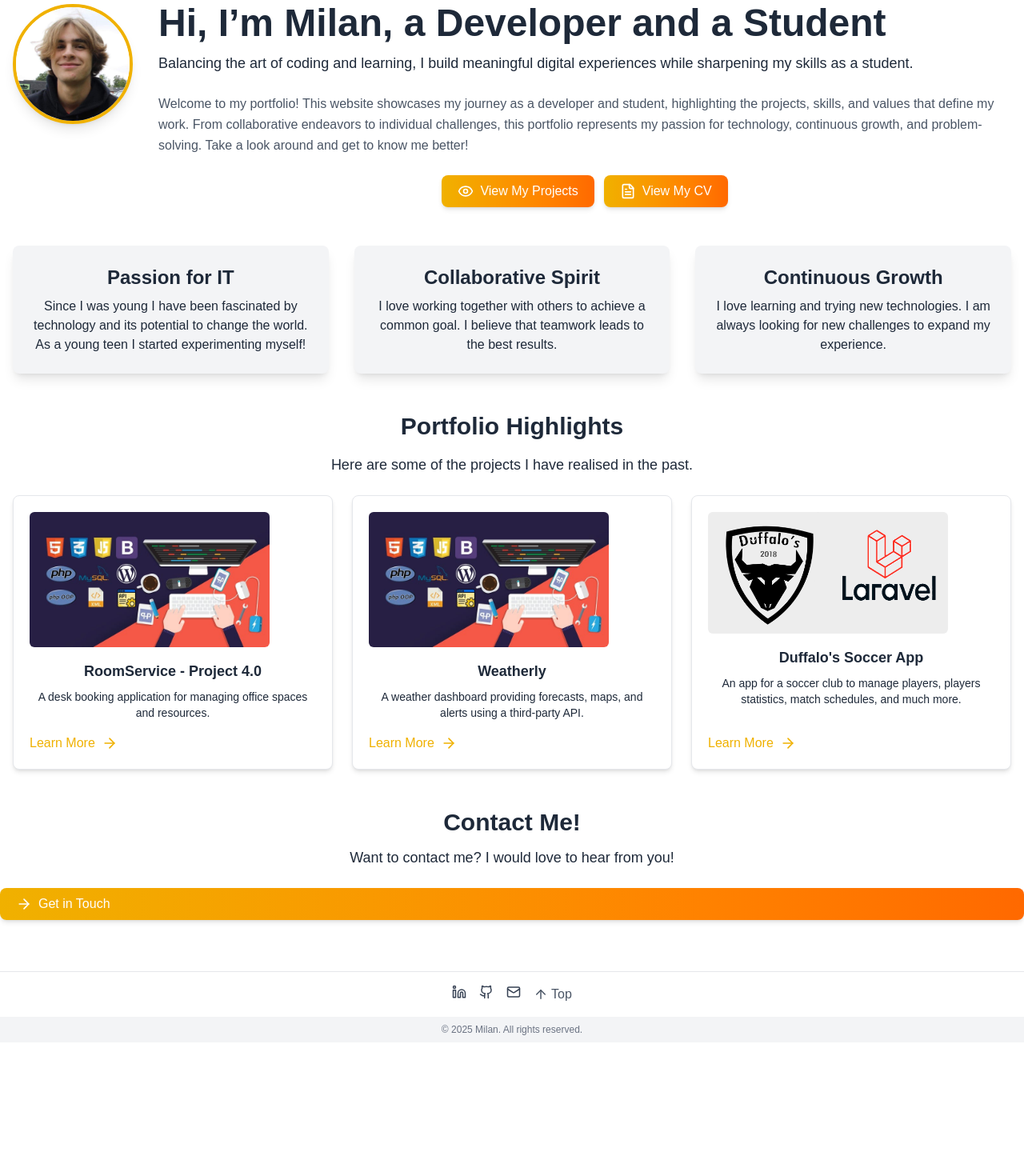
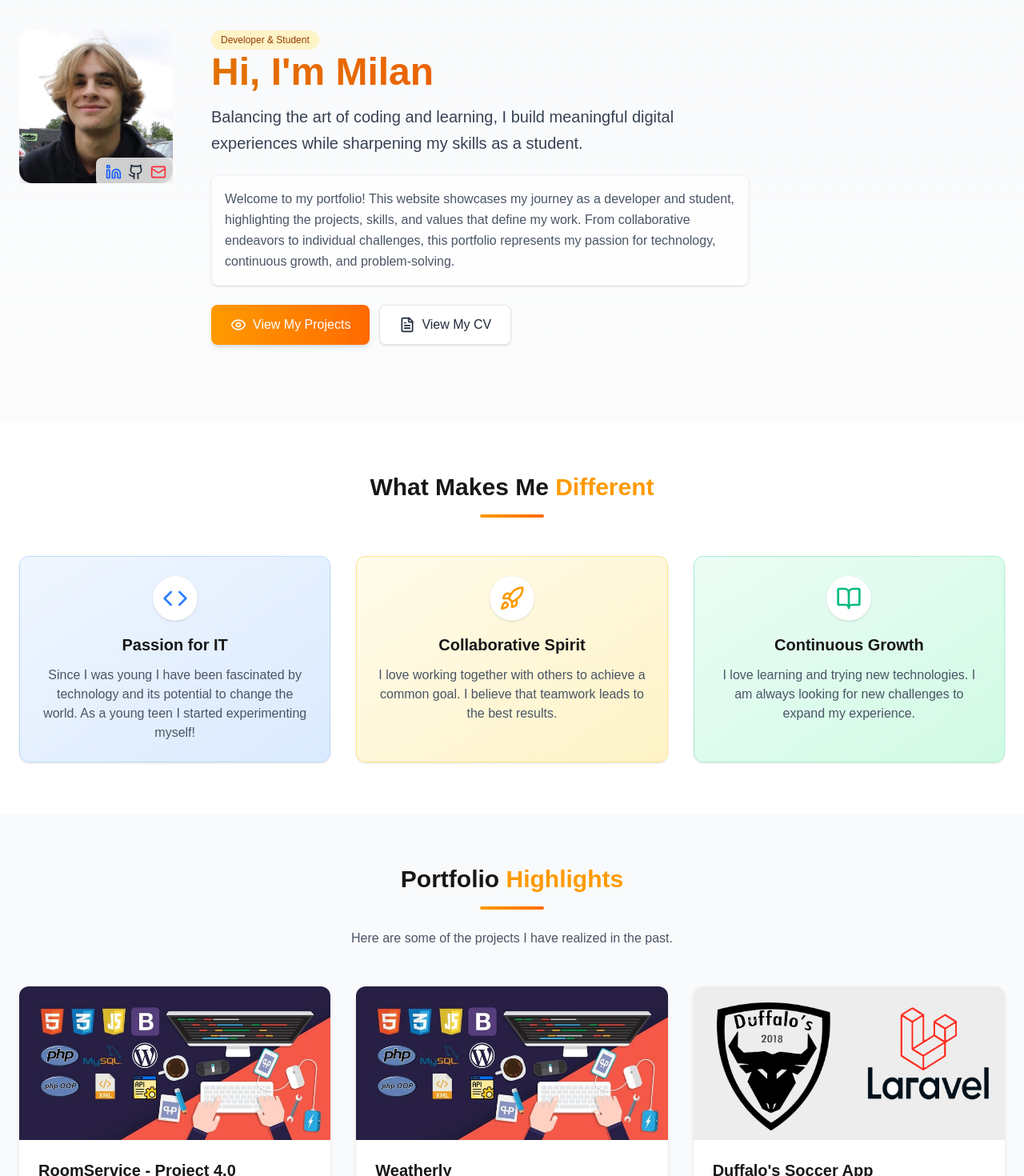
Before and after one commit to MilanReverendo/milan-portfolio, a Next.js app: page / in a window 1280 px wide. Shown: the part 120-1590 px from the top of the page at 80% size. Before the commit the page ends 1423 px from the top, so only its background shows below. Built offline with nearby package versions, Linux system fonts and the light colour scheme.

Commit message:
changes laptop pushen

```diff
--- a/src/app/page.tsx
+++ b/src/app/page.tsx
@@ -1,8 +1,8 @@
 "use client";
-import React, { useState, useEffect } from "react";
+import React, { useState, useEffect, JSX } from "react";
 import { motion } from "framer-motion";
 import Link from "next/link";
-import { ArrowRight, FileText, Eye, Linkedin, Github, Mail } from "lucide-react";
+import { ArrowRight, FileText, Eye, Linkedin, Github, Mail, Code, Rocket, BookOpen } from "lucide-react";
 import Image from "next/image";
 import { dummyProjects } from "./data/projects";
 
@@ -31,10 +31,25 @@ const cardVariants = {
   hover: { scale: 1.03, boxShadow: "0px 5px 15px rgba(0, 0, 0, 0.1)" },
 };
 
+// Gradient background for highlight cards
+const gradients = [
+  "from-blue-50 to-blue-100 border-blue-200",
+  "from-amber-50 to-amber-100 border-amber-200",
+  "from-emerald-50 to-emerald-100 border-emerald-200",
+];
+
+// Icons for highlight cards
+const highlightIcons = [
+  <Code className="w-8 h-8 text-blue-500" key="code" />,
+  <Rocket className="w-8 h-8 text-amber-500" key="rocket" />,
+  <BookOpen className="w-8 h-8 text-emerald-500" key="book" />,
+];
+
 export default function HomePage() {
   type Highlight = {
     title: string;
     description: string;
+    icon?: JSX.Element;
   };
 
   const highlights: Highlight[] = [
@@ -55,6 +70,12 @@ export default function HomePage() {
     },
   ];
 
+  // Assign icons to highlights
+  const highlightsWithIcons = highlights.map((highlight, index) => ({
+    ...highlight,
+    icon: highlightIcons[index],
+  }));
+
   // Select 3 random projects on the client side to avoid hydration mismatch
   const [randomProjects, setRandomProjects] = useState<typeof dummyProjects>([]);
 
@@ -67,85 +88,95 @@ export default function HomePage() {
   }, []);
 
   return (
-    <section className="bg-white text-gray-800 py-16">
+    <div className="min-h-screen bg-gradient-to-b from-gray-50 to-white">
       {/* Hero Section with Profile Picture and Social Icons */}
+      <section className="py-16 md:py-24">
         <motion.div
           initial={{ opacity: 0, y: -20 }}
           animate={{ opacity: 1, y: 0 }}
           transition={{ duration: 1 }}
-        className="container mx-auto mb-12 px-4"
+          className="container mx-auto px-6"
         >
-        <div className="flex flex-col sm:flex-row items-center sm:items-start gap-6 sm:gap-8">
+          <div className="flex flex-col md:flex-row items-center md:items-start gap-8 md:gap-12">
+            <div className="relative">
               <motion.div
                 variants={profileVariants}
                 initial="hidden"
                 animate="visible"
-            className="relative w-[120px] h-[120px] sm:w-[150px] sm:h-[150px] flex-shrink-0"
+                whileHover="hover"
+                className="relative w-40 h-40 md:w-48 md:h-48 overflow-hidden"
               >
                 <Image
                   src="/images/profiel.jpg"
                   alt="Milan's Profile Picture"
-              width={150}
-              height={150}
-              className="rounded-full border-4 border-yellow-500 shadow-lg w-full h-full object-cover"
+                  width={200}
+                  height={200}
+                  className="w-full h-full object-cover rounded-2xl shadow-xl"
                 />
                 <motion.div
-              className="absolute inset-0 rounded-full flex items-center justify-center"
+                  className="absolute -bottom-1 -right-1 flex space-x-2 bg-white/80 backdrop-blur-sm py-2 px-3 rounded-lg shadow-md"
                   variants={iconContainerVariants}
                   initial="hidden"
-              animate="hidden"
-              whileHover="visible"
-              transition={{ duration: 0.2 }}
+                  animate="visible"
                 >
-              <div className="absolute inset-0 bg-black bg-opacity-5 rounded-full" />
-              <div className="relative flex space-x-4">
                   <motion.a
                     href="https://www.linkedin.com/in/milan-reverendo-41ba1829a/"
                     target="_blank"
                     rel="noopener noreferrer"
                     variants={iconVariants}
-                  className="text-white hover:text-yellow-500"
+                    className="text-blue-600 hover:text-blue-800 transition-colors"
+                    aria-label="LinkedIn Profile"
                   >
-                  <Linkedin className="w-6 h-6" />
+                    <Linkedin className="w-5 h-5" />
                   </motion.a>
                   <motion.a
                     href="https://github.com/MilanReverendo"
                     target="_blank"
                     rel="noopener noreferrer"
                     variants={iconVariants}
-                  className="text-white hover:text-yellow-500"
+                    className="text-gray-800 hover:text-black transition-colors"
+                    aria-label="GitHub Profile"
                   >
-                  <Github className="w-6 h-6" />
+                    <Github className="w-5 h-5" />
                   </motion.a>
                   <motion.a
                     href="mailto:milanreverendo@gmail.com"
                     variants={iconVariants}
-                  className="text-white hover:text-yellow-500"
+                    className="text-red-500 hover:text-red-700 transition-colors"
+                    aria-label="Email Me"
                   >
-                  <Mail className="w-6 h-6" />
+                    <Mail className="w-5 h-5" />
                   </motion.a>
-              </div>
                 </motion.div>
               </motion.div>
-          <div className="text-center sm:text-left">
-            <h1 className="text-4xl font-extrabold mb-3 sm:text-5xl">
-              Hi, I’m Milan, a Developer and a Student
+            </div>
+
+            <div className="text-center md:text-left max-w-2xl">
+              <div className="mb-1 inline-block py-1 px-3 rounded-full bg-amber-100 text-amber-800 text-xs font-medium">
+                Developer & Student
+              </div>
+              <h1 className="text-4xl md:text-5xl font-bold mb-4 bg-gradient-to-r from-amber-600 to-orange-600 bg-clip-text text-transparent">
+                Hi, I'm Milan
               </h1>
-            <p className="text-base font-light mb-6 sm:text-lg">
+              <p className="text-lg md:text-xl text-gray-700 mb-6 leading-relaxed">
                 Balancing the art of coding and learning, I build meaningful digital experiences while
                 sharpening my skills as a student.
               </p>
+
               {/* Explanation Section */}
-            <p className="text-sm sm:text-base text-gray-600 leading-relaxed mb-6">
+              <div className="bg-white/70 backdrop-blur-sm p-4 rounded-lg border border-gray-100 shadow-sm mb-6">
+                <p className="text-gray-600 leading-relaxed">
                   Welcome to my portfolio! This website showcases my journey as a developer and student,
                   highlighting the projects, skills, and values that define my work. From collaborative
                   endeavors to individual challenges, this portfolio represents my passion for technology,
-              continuous growth, and problem-solving. Take a look around and get to know me better!
+                  continuous growth, and problem-solving.
                 </p>
-            <div className="flex justify-center sm:justify-center space-x-3">
+              </div>
+
+              <div className="flex flex-wrap justify-center md:justify-start gap-3">
                 <Link
                   href="/projects"
-                className="flex items-center space-x-2 bg-gradient-to-r from-yellow-500 to-orange-500 text-white py-2 px-5 rounded-lg font-medium shadow-md hover:from-yellow-600 hover:to-orange-600 focus:outline-none focus:ring-4 focus:ring-yellow-300 transition-all text-sm sm:text-base"
+                  className="flex items-center space-x-2 bg-gradient-to-r from-amber-500 to-orange-500 text-white py-3 px-6 rounded-lg font-medium shadow-md hover:from-amber-600 hover:to-orange-600 focus:outline-none focus:ring-4 focus:ring-orange-200 transition-all"
                 >
                   <motion.span whileHover={{ scale: 1.05 }} whileTap={{ scale: 0.95 }} className="flex items-center space-x-2">
                     <Eye className="w-5 h-5" />
@@ -156,7 +187,7 @@ export default function HomePage() {
                   href="/documents/cv.pdf"
                   target="_blank"
                   rel="noopener noreferrer"
-                className="flex items-center space-x-2 bg-gradient-to-r from-yellow-500 to-orange-500 text-white py-2 px-5 rounded-lg font-medium shadow-md hover:from-yellow-600 hover:to-orange-600 focus:outline-none focus:ring-4 focus:ring-yellow-300 transition-all text-sm sm:text-base"
+                  className="flex items-center space-x-2 bg-white text-gray-800 border border-gray-200 py-3 px-6 rounded-lg font-medium shadow-sm hover:bg-gray-50 focus:outline-none focus:ring-4 focus:ring-gray-100 transition-all"
                 >
                   <motion.span whileHover={{ scale: 1.05 }} whileTap={{ scale: 0.95 }} className="flex items-center space-x-2">
                     <FileText className="w-5 h-5" />
@@ -167,32 +198,67 @@ export default function HomePage() {
             </div>
           </div>
         </motion.div>
-
+      </section>
 
       {/* Highlights Section */}
-      <div className="container mx-auto grid grid-cols-1 md:grid-cols-3 gap-8 px-4 mb-12">
-        {highlights.map((highlight, index) => (
+      <section className="py-16 bg-white">
+        <div className="container mx-auto px-6">
+          <div className="text-center mb-12">
+            <motion.h2
+              initial={{ opacity: 0, y: 20 }}
+              whileInView={{ opacity: 1, y: 0 }}
+              viewport={{ once: true }}
+              transition={{ duration: 0.5 }}
+              className="text-3xl font-bold"
+            >
+              What Makes Me <span className="text-amber-500">Different</span>
+            </motion.h2>
+            <div className="w-20 h-1 bg-gradient-to-r from-amber-500 to-orange-500 mx-auto mt-4 mb-6 rounded-full"></div>
+          </div>
+
+          <div className="grid grid-cols-1 md:grid-cols-3 gap-8">
+            {highlightsWithIcons.map((highlight, index) => (
               <motion.div
                 key={index}
                 initial={{ opacity: 0, scale: 0.9 }}
                 whileInView={{ opacity: 1, scale: 1 }}
                 viewport={{ once: true }}
-            transition={{ duration: 0.6 }}
-            className="bg-gray-100 text-gray-800 rounded-lg shadow-lg p-6 text-center"
+                transition={{ duration: 0.6, delay: index * 0.1 }}
+                className={`bg-gradient-to-br ${gradients[index]} border rounded-xl shadow-sm p-6 hover:shadow-md transition-shadow`}
               >
-            <h3 className="text-xl font-semibold mb-2 sm:text-2xl">{highlight.title}</h3>
-            <p className="text-sm sm:text-base">{highlight.description}</p>
+                <div className="flex flex-col items-center">
+                  <div className="mb-4 p-3 bg-white rounded-full shadow-sm">
+                    {highlight.icon}
+                  </div>
+                  <h3 className="text-xl font-semibold mb-3">{highlight.title}</h3>
+                  <p className="text-gray-600 text-center">{highlight.description}</p>
+                </div>
               </motion.div>
             ))}
           </div>
+        </div>
+      </section>
 
       {/* Portfolio Section */}
-      <div className="container mx-auto text-center mb-12 px-4">
-        <h2 className="text-2xl font-bold mb-4 sm:text-3xl">Portfolio Highlights</h2>
-        <p className="text-base font-light mb-6 sm:text-lg">
-          Here are some of the projects I have realised in the past.
+      <section className="py-16 bg-gray-50">
+        <div className="container mx-auto px-6">
+          <div className="text-center mb-12">
+            <motion.h2
+              initial={{ opacity: 0, y: 20 }}
+              whileInView={{ opacity: 1, y: 0 }}
+              viewport={{ once: true }}
+              transition={{ duration: 0.5 }}
+              className="text-3xl font-bold"
+            >
+              Portfolio <span className="text-amber-500">Highlights</span>
+            </motion.h2>
+            <div className="w-20 h-1 bg-gradient-to-r from-amber-500 to-orange-500 mx-auto mt-4 mb-6 rounded-full"></div>
+            <p className="text-gray-600 max-w-2xl mx-auto">
+              Here are some of the projects I have realized in the past.
             </p>
-        <div className="grid grid-cols-1 md:grid-cols-3 gap-6">
+          </div>
+
+          <div className="grid grid-cols-1 md:grid-cols-3 gap-8">
             {randomProjects.map((project, index) => (
               <motion.div
                 key={index}
@@ -201,52 +267,71 @@ export default function HomePage() {
                 whileInView="visible"
                 whileHover="hover"
                 viewport={{ once: true }}
-              className="bg-white border border-gray-200 rounded-lg shadow-md p-5 flex flex-col"
+                transition={{ duration: 0.5, delay: index * 0.1 }}
+                className="bg-white rounded-xl overflow-hidden shadow-md flex flex-col h-full"
               >
+                <div className="relative h-48 overflow-hidden">
                   <Image
                     src={project.imageUrl}
                     alt={project.title}
-                width={300}
-                height={200}
-                className="rounded-md mb-4 object-cover"
+                    fill
+                    className="object-cover"
+                    style={{ objectPosition: "center" }}
                   />
-              <h4 className="text-lg font-semibold mb-2">{project.title}</h4>
-              <p className="text-sm mb-4 flex-grow">{project.description}</p>
+                </div>
+                <div className="p-6 flex flex-col flex-grow">
+                  <h4 className="text-xl font-semibold mb-3">{project.title}</h4>
+                  <p className="text-gray-600 mb-4 flex-grow">{project.description}</p>
                   <Link
                     href={project.link}
-                className="flex items-center space-x-2 text-yellow-500 font-medium hover:underline mt-auto"
+                    className="inline-flex items-center text-amber-500 hover:text-amber-600 font-medium group"
                   >
                     <span>Learn More</span>
-                <ArrowRight className="w-5 h-5" />
+                    <ArrowRight className="w-4 h-4 ml-1 transition-transform group-hover:translate-x-1" />
                   </Link>
+                </div>
               </motion.div>
             ))}
           </div>
+
+          <div className="text-center mt-10">
+            <Link
+              href="/projects"
+              className="inline-flex items-center space-x-2 text-amber-500 hover:text-amber-600 font-medium"
+            >
+              <span>View All Projects</span>
+              <ArrowRight className="w-4 h-4" />
+            </Link>
           </div>
+        </div>
+      </section>
 
       {/* Call to Action Section */}
-      <div className="container mx-auto text-center">
+      <section className="py-20 bg-gradient-to-br from-amber-50 to-orange-50">
+        <div className="container mx-auto px-6">
           <motion.div
             initial={{ opacity: 0, y: 20 }}
             whileInView={{ opacity: 1, y: 0 }}
             viewport={{ once: true }}
             transition={{ duration: 0.6 }}
+            className="max-w-2xl mx-auto text-center"
           >
-          <h2 className="text-2xl font-bold mb-3 sm:text-3xl">Contact Me!</h2>
-          <p className="text-base font-light mb-6 sm:text-lg">
-            Want to contact me? I would love to hear from you!
+            <h2 className="text-3xl font-bold mb-4">Ready to Work Together?</h2>
+            <p className="text-gray-600 mb-8">
+              I'm always open to discussing new projects, creative ideas or opportunities to be part of your vision.
             </p>
             <Link
               href="/contact"
-            className="flex items-center space-x-2 bg-gradient-to-r from-yellow-500 to-orange-500 text-white py-2 px-5 rounded-lg font-medium shadow-md hover:from-yellow-600 hover:to-orange-600 focus:outline-none focus:ring-4 focus:ring-yellow-300 transition-all text-sm sm:text-base"
+              className="inline-flex items-center bg-gradient-to-r from-amber-500 to-orange-500 text-white py-3 px-8 rounded-lg font-medium shadow-md hover:from-amber-600 hover:to-orange-600 focus:outline-none focus:ring-4 focus:ring-orange-200 transition-all"
             >
               <motion.span whileHover={{ scale: 1.05 }} whileTap={{ scale: 0.95 }} className="flex items-center space-x-2">
-              <ArrowRight className="w-5 h-5" />
                 <span>Get in Touch</span>
+                <ArrowRight className="w-5 h-5 ml-1" />
               </motion.span>
             </Link>
           </motion.div>
         </div>
       </section>
+    </div>
   );
 }
```
Lines whose indentation alone changed are shown as unchanged.
